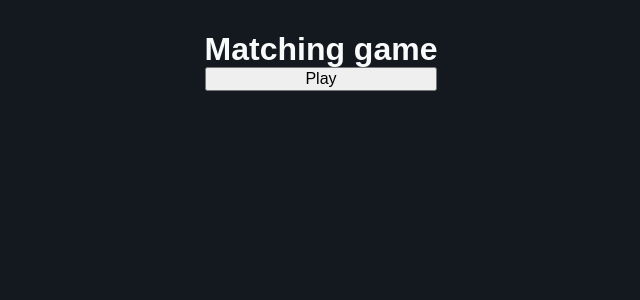
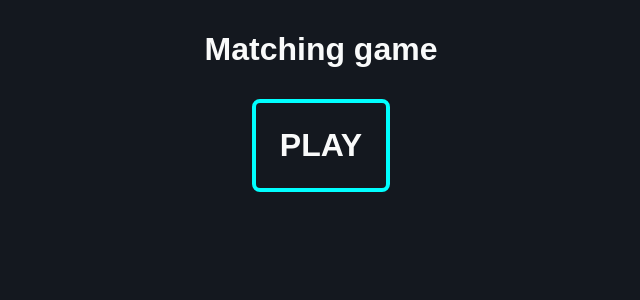
Before and after one commit to Andriikryl/matching-game, a SvelteKit app: page / in a window 1280 px wide. Shown: the top 300 px of the page, without its empty margins (319-959 px from the left). Built offline with nearby package versions, Linux system fonts and the light colour scheme.

Commit message:
add styles for game content

```diff
--- a/src/routes/+page.svelte
+++ b/src/routes/+page.svelte
@@ -52,3 +52,40 @@
   <h1>You win! 🎉</h1>
   <button on:click={() => (state = "playing")}> Play again </button>
 {/if}
+
+<style>
+  .cards {
+    display: grid;
+    grid-template-columns: repeat(5, 1fr);
+    gap: 0.4rem;
+  }
+
+  .card {
+    height: 140px;
+    width: 140px;
+    font-size: 4rem;
+    background-color: var(--bg-2);
+
+    &.selected {
+      border: 4px solid var(--border);
+    }
+  }
+  h1 + button {
+    width: max-content;
+    margin-top: 2rem;
+    margin-inline: auto;
+    border: 4px solid var(--border);
+  }
+
+  button {
+    padding: 1.5rem;
+    font-size: 2rem;
+    font-weight: 900;
+    color: inherit;
+    background: none;
+    border-radius: 8px;
+    border: none;
+    text-transform: uppercase;
+    cursor: pointer;
+  }
+</style>
```
